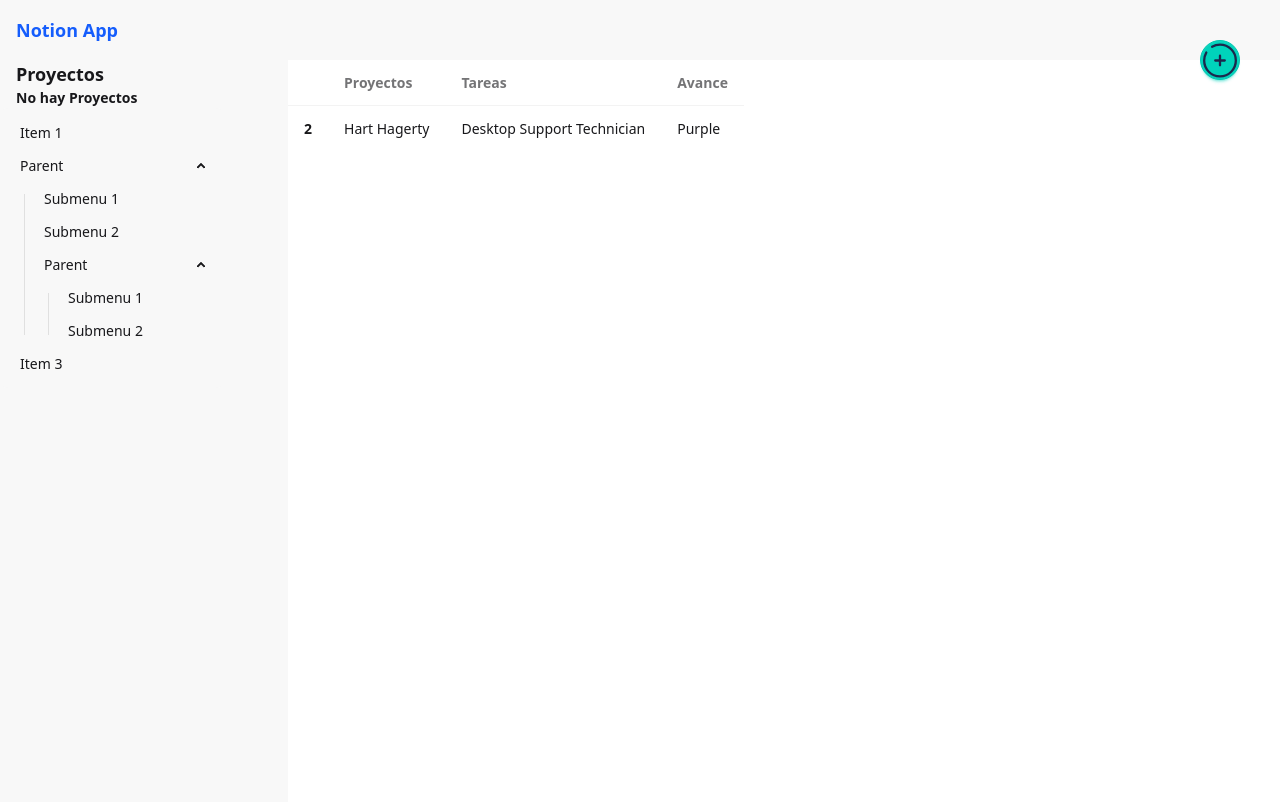
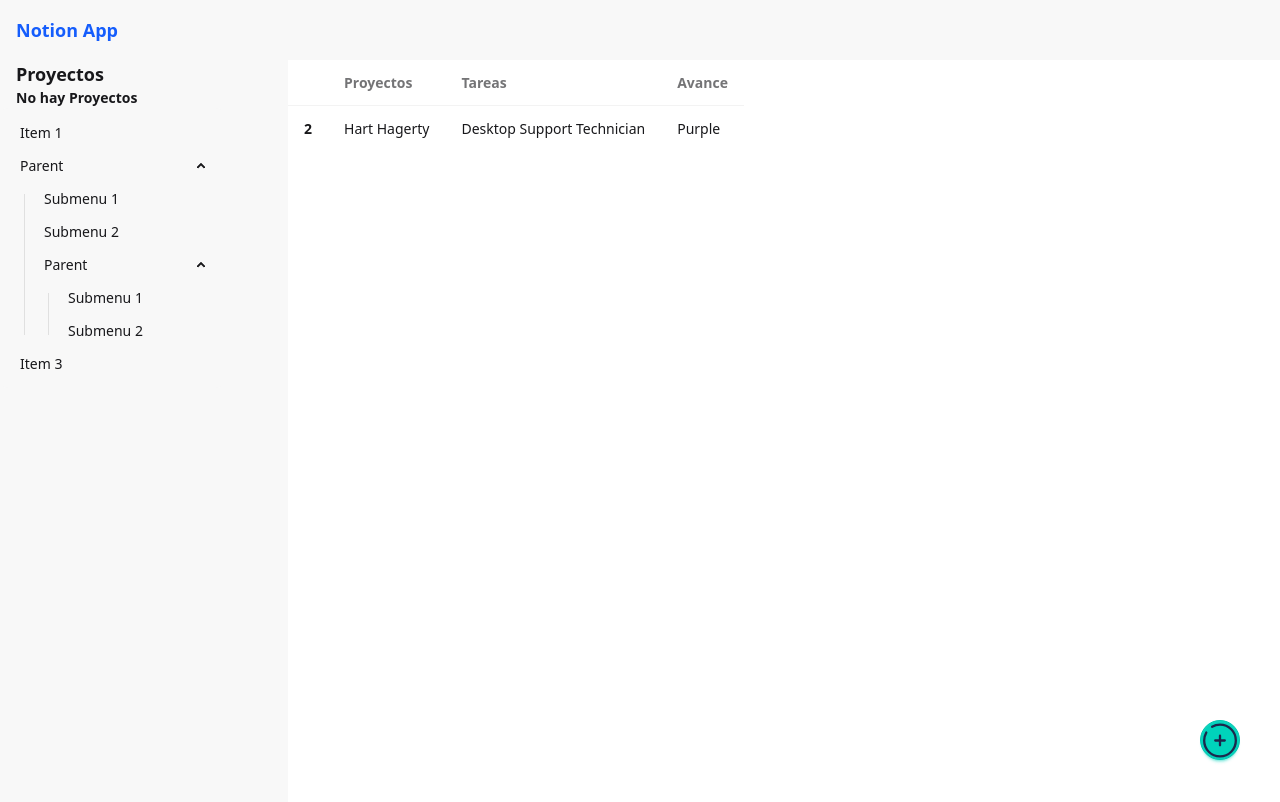
Before and after one commit to parzival-von/projects-app, a Vue app: page /projects in a window 1280 px wide. Shown: the top 802 px of the page. Built offline with nearby package versions, Linux system fonts and the light colour scheme; the HTML template or start-up script is replaced by a standard one.

Commit message:
Botón personalizado con slot

```diff
--- a/src/modulorum/commune/components/FabButton.vue
+++ b/src/modulorum/commune/components/FabButton.vue
@@ -1,10 +1,11 @@
 <template>
 
-    <button :class="['btn btn-circle btn-accent fixed bottom-10 right-10', positione]">
-        <svg width="209px" height="209px" viewBox="0 0 24 24" fill="none" xmlns="http://www.w3.org/2000/svg"><g id="SVGRepo_bgCarrier" stroke-width="0"></g><g id="SVGRepo_tracerCarrier" stroke-linecap="round" stroke-linejoin="round"></g><g id="SVGRepo_iconCarrier"> <path d="M15 12L12 12M12 12L9 12M12 12L12 9M12 12L12 15" stroke="#1C274C" stroke-width="1.464" stroke-linecap="round"></path> <path d="M7 3.33782C8.47087 2.48697 10.1786 2 12 2C17.5228 2 22 6.47715 22 12C22 17.5228 17.5228 22 12 22C6.47715 22 2 17.5228 2 12C2 10.1786 2.48697 8.47087 3.33782 7" stroke="#1C274C" stroke-width="1.464" stroke-linecap="round"></path> </g></svg>
+    <button @click="$emit('click')" :class="['btn btn-circle btn-accent fixed bottom-10 right-10', positione]">
+        <slot/>
     </button>
 
     </template>
+
 
     <script lang="ts" setup>
 
@@ -14,6 +15,8 @@
     withDefaults( defineProps<Props>(), {
         positione: 'bottom-right',
       });
+
+    defineEmits(['click']);
 
     </script>
 
--- /dev/null
+++ b/src/modulorum/commune/icons/AddCircle.vue
@@ -0,0 +1,3 @@
+<template>
+    <svg width="209px" height="209px" viewBox="0 0 24 24" fill="none" xmlns="http://www.w3.org/2000/svg"><g id="SVGRepo_bgCarrier" stroke-width="0"></g><g id="SVGRepo_tracerCarrier" stroke-linecap="round" stroke-linejoin="round"></g><g id="SVGRepo_iconCarrier"> <path d="M15 12L12 12M12 12L9 12M12 12L12 9M12 12L12 15" stroke="#1C274C" stroke-width="1.464" stroke-linecap="round"></path> <path d="M7 3.33782C8.47087 2.48697 10.1786 2 12 2C17.5228 2 22 6.47715 22 12C22 17.5228 17.5228 22 12 22C6.47715 22 2 17.5228 2 12C2 10.1786 2.48697 8.47087 3.33782 7" stroke="#1C274C" stroke-width="1.464" stroke-linecap="round"></path> </g></svg>
+</template>
--- a/src/modulorum/projects/views/ProjectsView.vue
+++ b/src/modulorum/projects/views/ProjectsView.vue
@@ -21,9 +21,12 @@
   </table>
 </div>
 
-<FabButton positione="top-right"/>
+<fab-button @click="() => { console.log('clicked') }">
+  <AddCircle/>
+  </fab-button>
 </template>
 <script setup lang="ts">
 import FabButton from '@/modulorum/commune/components/FabButton.vue';
+import AddCircle from '@/modulorum/commune/icons/AddCircle.vue';
 
 </script>
```
Also changed, not shown: 1 other file (tests, documents, lock files or other folders).
